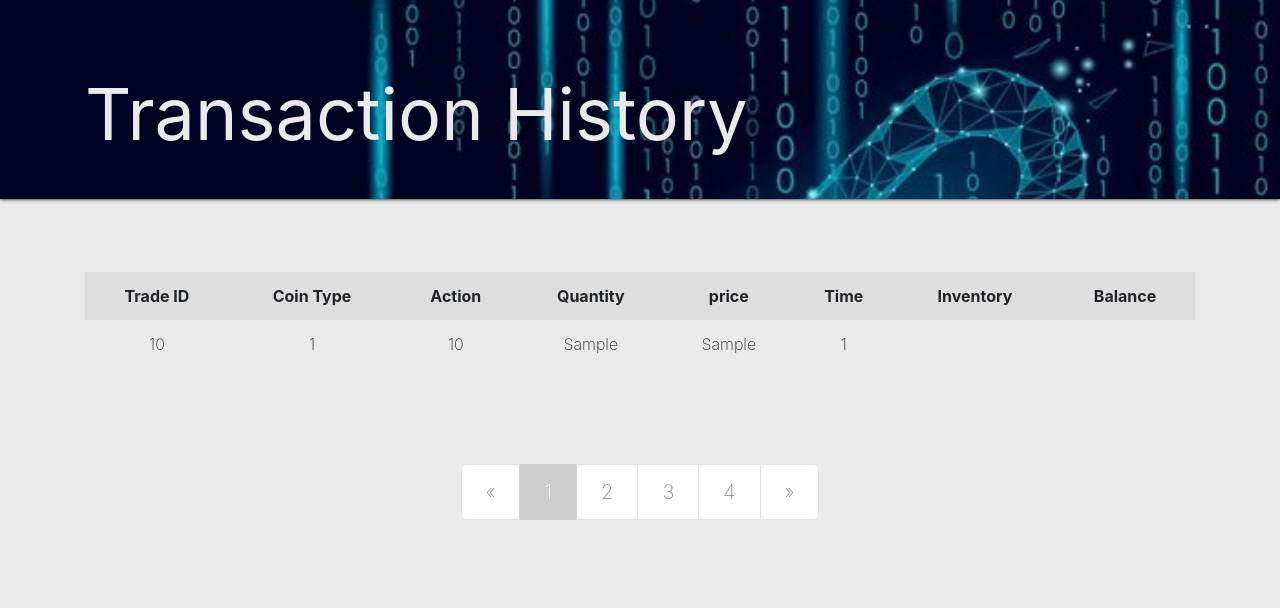
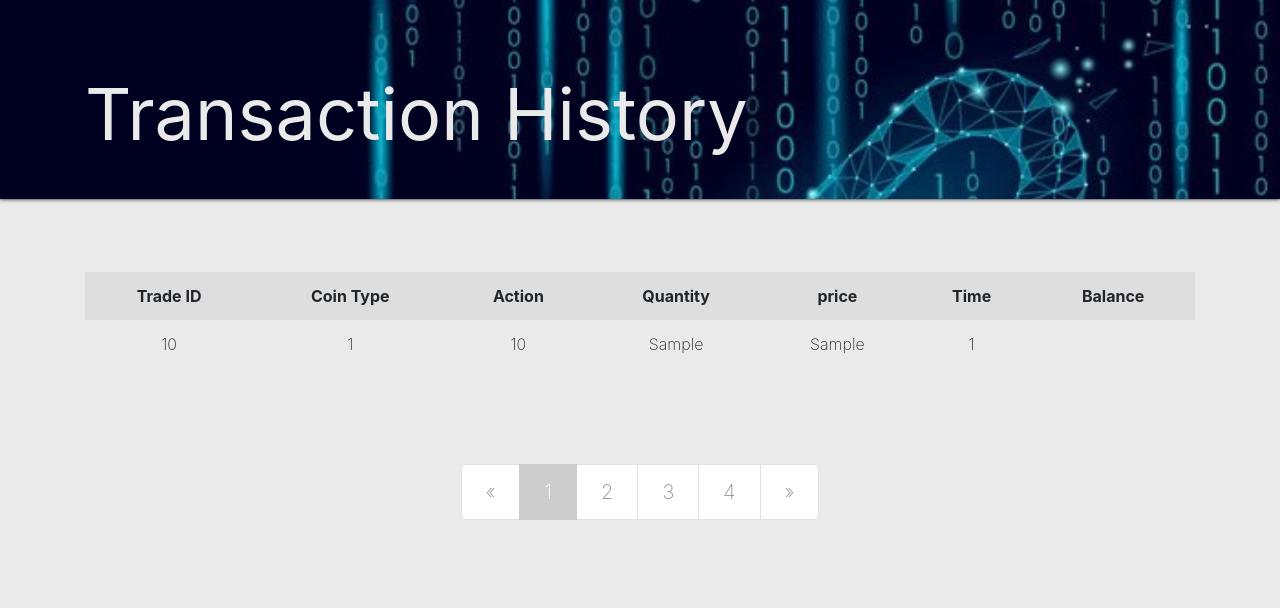
Before and after one commit to MinnL/Westworld, a Flask app: page /ledger in a window 1280 px wide. Shown: the part 112-720 px from the top of the page. Run offline with Flask 2, Linux system fonts and the light colour scheme; tables that the repository leaves empty or names only in its code hold one stand-in row (values such as "Sample post"); some libraries are stand-ins or nearby versions.

Commit message:
luke fri

```diff
--- a/templates/ledger.html
+++ b/templates/ledger.html
@@ -55,7 +55,6 @@
                     <th scope="col">Quantity</th>
                     <th scope="col">price</th>
                     <th scope="col">Time</th>
-                    <th scope="col">Inventory</th>
                     <th scope="col">Balance</th>
                 </tr>
                 {% for v in ledgers %}
@@ -67,7 +66,6 @@
                     <td>{{v[4]}}</td>
                     <td>{{v[5]}}</td>
                     <td>{{v[6]}}</td>
-                    <td>{{v[7]}}</td>
                 </tr>
                 {% endfor %}
               <!-- <thead>
```
Also changed, not shown: README.txt.
